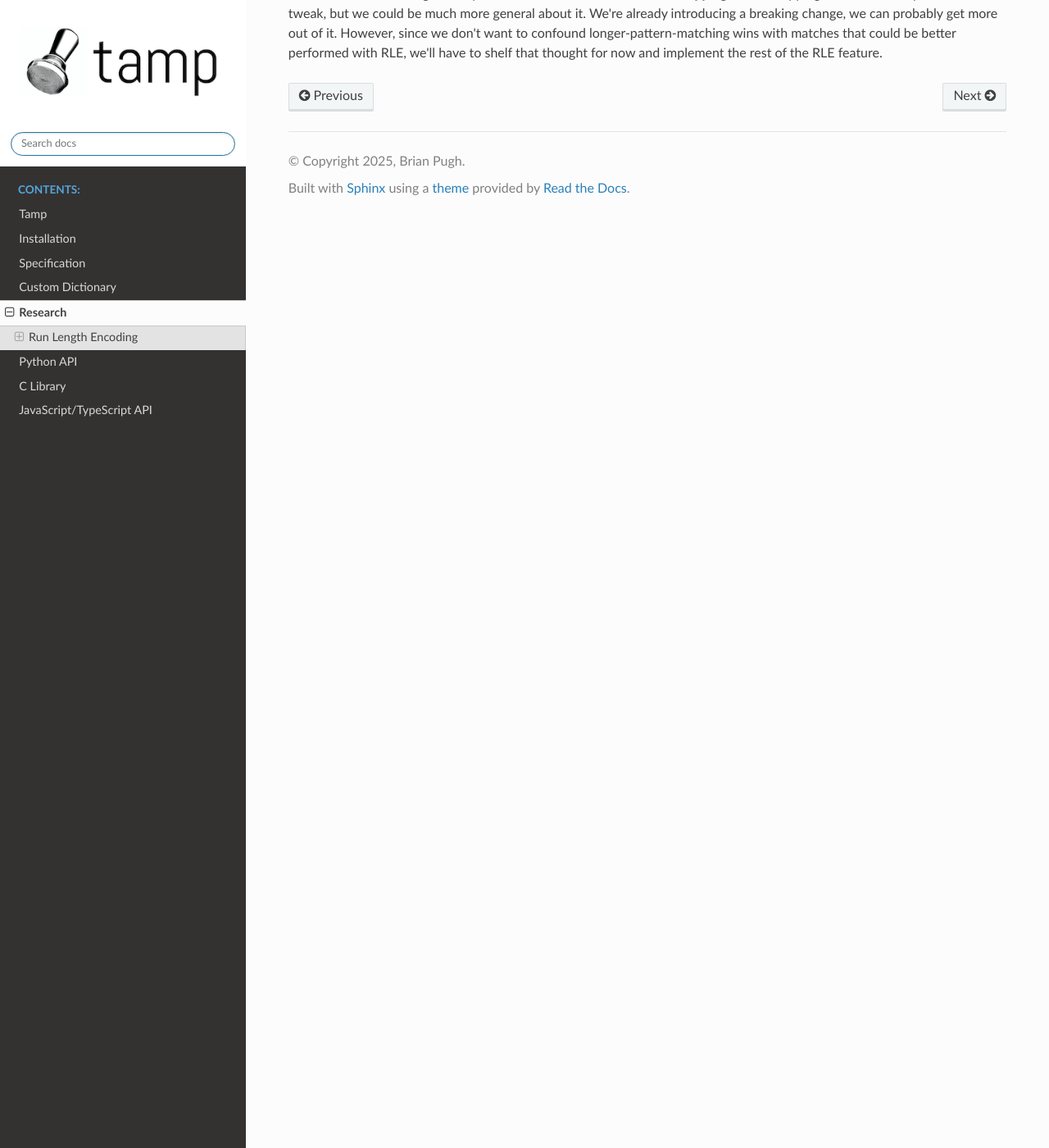
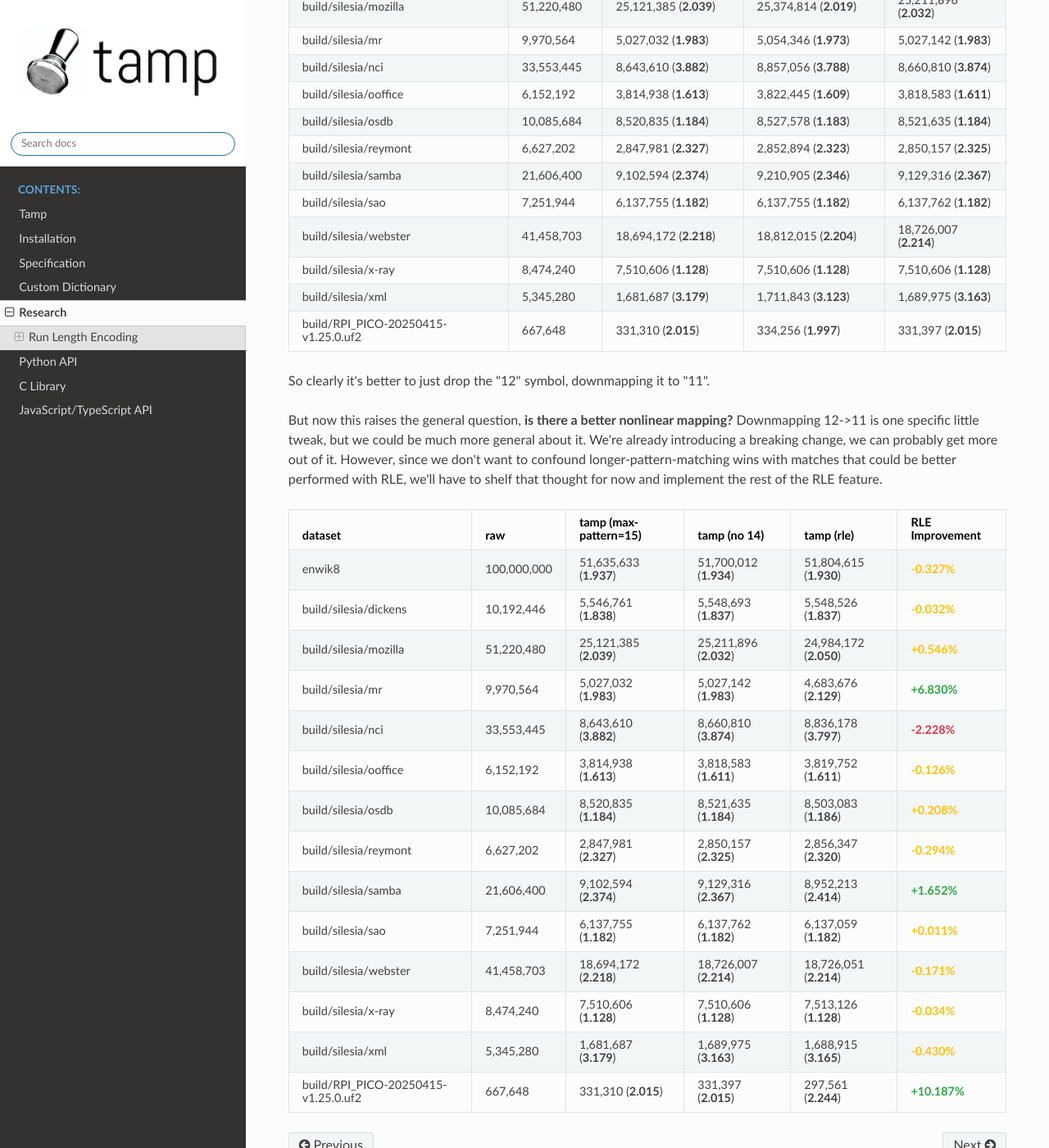
Before and after one commit to BrianPugh/tamp, a Sphinx documentation site: the page built from docs/source/research.rst, in a window 1280 px wide and 1400 px high, scrolled down 6971 px. Shown: the whole window at 82% size. Built offline with Sphinx 7.4.7 and the Read the Docs theme 3.1.0, drawn with Linux system fonts in a browser that asks for light colours; some of the changed text lies outside the part shown.

Commit message:
initial RLE compressor results.

```diff
--- a/docs/source/research.rst
+++ b/docs/source/research.rst
@@ -1,6 +1,23 @@
 ========
 Research
 ========
+
+.. raw:: html
+
+   <style>
+   .good { color: #28a745; font-weight: bold; }
+   .bad { color: #dc3545; font-weight: bold; }
+   .neutral { color: #ffc107; font-weight: bold; }
+   </style>
+
+.. role:: good
+   :class: good
+
+.. role:: bad
+   :class: bad
+
+.. role:: neutral
+   :class: neutral
 
 This page is a collection of ideas on how to improve Tamp.
 
@@ -230,7 +247,7 @@ First thing's first: how determental is it to reduce the max-pattern-length from
 +-------------------------------------+-------------+--------------------------------+------------------------+----------------+
 | build/silesia/mr                    | 9,970,564   | 5,027,032 (**1.983**)          | 5,054,346 (**1.973**)  | 0.543%         |
 +-------------------------------------+-------------+--------------------------------+------------------------+----------------+
-| build/silesia/nci                   | 33,553,445  | 8,643,610 (**3.882**)          | 8,857,056 (**3.788**)  | 2.469%        |
+| build/silesia/nci                   | 33,553,445  | 8,643,610 (**3.882**)          | 8,857,056 (**3.788**)  | 2.469%         |
 +-------------------------------------+-------------+--------------------------------+------------------------+----------------+
 | build/silesia/ooffice               | 6,152,192   | 3,814,938 (**1.613**)          | 3,822,445 (**1.609**)  | 0.197%         |
 +-------------------------------------+-------------+--------------------------------+------------------------+----------------+
@@ -292,3 +309,35 @@ So clearly it's better to just drop the "12" symbol, downmapping it to "11".
 But now this raises the general question, **is there a better nonlinear mapping?** Downmapping 12->11 is one specific little tweak, but we could be much more general about it.
 We're already introducing a breaking change, we can probably get more out of it.
 However, since we don't want to confound longer-pattern-matching wins with matches that could be better performed with RLE, we'll have to shelf that thought for now and implement the rest of the RLE feature.
+
++-------------------------------------+-------------+--------------------------------+------------------------+------------------------+---------------------+
+| dataset                             | raw         | tamp (max-pattern=15)          | tamp (no 14)           | tamp (rle)             | RLE Improvement     |
++=====================================+=============+================================+========================+========================+=====================+
+| enwik8                              | 100,000,000 | 51,635,633 (**1.937**)         | 51,700,012 (**1.934**) | 51,804,615 (**1.930**) | :neutral:`-0.327%`  |
++-------------------------------------+-------------+--------------------------------+------------------------+------------------------+---------------------+
+| build/silesia/dickens               | 10,192,446  | 5,546,761 (**1.838**)          | 5,548,693 (**1.837**)  | 5,548,526 (**1.837**)  | :neutral:`-0.032%`  |
++-------------------------------------+-------------+--------------------------------+------------------------+------------------------+---------------------+
+| build/silesia/mozilla               | 51,220,480  | 25,121,385 (**2.039**)         | 25,211,896 (**2.032**) | 24,984,172 (**2.050**) | :neutral:`+0.546%`  |
++-------------------------------------+-------------+--------------------------------+------------------------+------------------------+---------------------+
+| build/silesia/mr                    | 9,970,564   | 5,027,032 (**1.983**)          | 5,027,142 (**1.983**)  | 4,683,676 (**2.129**)  | :good:`+6.830%`     |
++-------------------------------------+-------------+--------------------------------+------------------------+------------------------+---------------------+
+| build/silesia/nci                   | 33,553,445  | 8,643,610 (**3.882**)          | 8,660,810 (**3.874**)  | 8,836,178 (**3.797**)  | :bad:`-2.228%`      |
++-------------------------------------+-------------+--------------------------------+------------------------+------------------------+---------------------+
+| build/silesia/ooffice               | 6,152,192   | 3,814,938 (**1.613**)          | 3,818,583 (**1.611**)  | 3,819,752 (**1.611**)  | :neutral:`-0.126%`  |
++-------------------------------------+-------------+--------------------------------+------------------------+------------------------+---------------------+
+| build/silesia/osdb                  | 10,085,684  | 8,520,835 (**1.184**)          | 8,521,635 (**1.184**)  | 8,503,083 (**1.186**)  | :neutral:`+0.208%`  |
++-------------------------------------+-------------+--------------------------------+------------------------+------------------------+---------------------+
+| build/silesia/reymont               | 6,627,202   | 2,847,981 (**2.327**)          | 2,850,157 (**2.325**)  | 2,856,347 (**2.320**)  | :neutral:`-0.294%`  |
++-------------------------------------+-------------+--------------------------------+------------------------+------------------------+---------------------+
+| build/silesia/samba                 | 21,606,400  | 9,102,594 (**2.374**)          | 9,129,316 (**2.367**)  | 8,952,213 (**2.414**)  | :good:`+1.652%`     |
++-------------------------------------+-------------+--------------------------------+------------------------+------------------------+---------------------+
+| build/silesia/sao                   | 7,251,944   | 6,137,755 (**1.182**)          | 6,137,762 (**1.182**)  | 6,137,059 (**1.182**)  | :neutral:`+0.011%`  |
++-------------------------------------+-------------+--------------------------------+------------------------+------------------------+---------------------+
+| build/silesia/webster               | 41,458,703  | 18,694,172 (**2.218**)         | 18,726,007 (**2.214**) | 18,726,051 (**2.214**) | :neutral:`-0.171%`  |
++-------------------------------------+-------------+--------------------------------+------------------------+------------------------+---------------------+
+| build/silesia/x-ray                 | 8,474,240   | 7,510,606 (**1.128**)          | 7,510,606 (**1.128**)  | 7,513,126 (**1.128**)  | :neutral:`-0.034%`  |
++-------------------------------------+-------------+--------------------------------+------------------------+------------------------+---------------------+
+| build/silesia/xml                   | 5,345,280   | 1,681,687 (**3.179**)          | 1,689,975 (**3.163**)  | 1,688,915 (**3.165**)  | :neutral:`-0.430%`  |
++-------------------------------------+-------------+--------------------------------+------------------------+------------------------+---------------------+
+| build/RPI_PICO-20250415-v1.25.0.uf2 | 667,648     | 331,310 (**2.015**)            | 331,397 (**2.015**)    | 297,561 (**2.244**)    | :good:`+10.187%`    |
++-------------------------------------+-------------+--------------------------------+------------------------+------------------------+---------------------+
```
